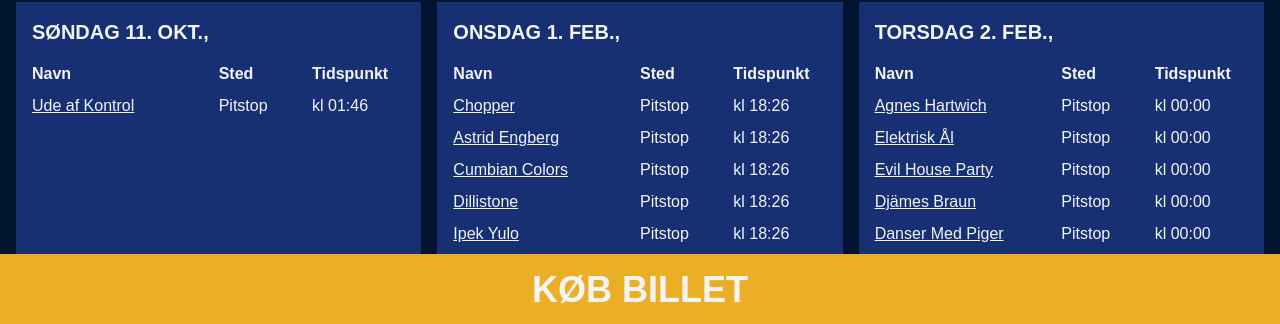
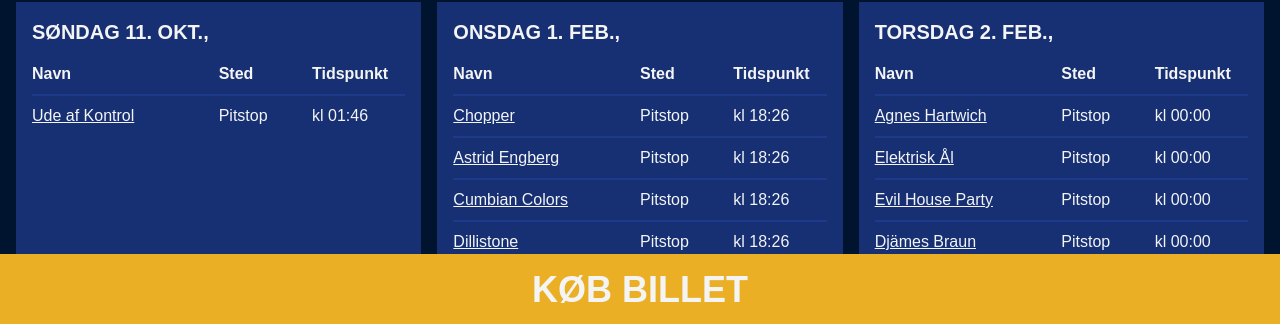
Before and after one commit to andersravn32/kold-festival, a Vue app: page /program in a window 1280 px wide. Shown: the part 474-798 px from the top of the page. Built offline with nearby package versions, Linux system fonts and the light colour scheme; a web font is replaced by a local one.

Commit message:
Add: added space divider

```diff
--- a/src/pages/program.vue
+++ b/src/pages/program.vue
@@ -104,7 +104,7 @@ onMounted(async () => {
             class="flex flex-col space-y-4 bg-blue-900/75 p-4"
           >
             <h2 class="text-xl">{{ column }}</h2>
-            <ul class="flex flex-col space-y-2 text-zinc-100">
+            <ul class="flex flex-col space-y-2 divide-y-2 divide-blue-900 text-zinc-100">
               <li class="grid grid-cols-4 font-header font-bold">
                 <span class="col-span-2">Navn</span>
                 <span>Sted</span>
@@ -120,7 +120,7 @@ onMounted(async () => {
                   );
                 })"
                 :key="index"
-                class="grid grid-cols-4 font-body"
+                class="grid grid-cols-4 font-body pt-2"
               >
                 <span class="col-span-2 cursor-pointer underline" @click="router.push(`/artist/${artist.identifier}`)">{{
                   artist.name
@@ -149,7 +149,7 @@ onMounted(async () => {
             class="flex flex-col space-y-4 bg-blue-900/75 p-4"
           >
             <h2 class="text-xl">{{ column }}</h2>
-            <ul class="flex flex-col space-y-2 text-zinc-100">
+            <ul class="flex flex-col text-zinc-100 space-y-2 divide-y-2 divide-blue-900">
               <li class="grid grid-cols-4 font-header font-bold">
                 <span class="col-span-2">Navn</span>
                 <span>Sted</span>
@@ -165,7 +165,7 @@ onMounted(async () => {
                   );
                 })"
                 :key="index"
-                class="grid grid-cols-4 font-body"
+                class="grid grid-cols-4 font-body pt-2"
               >
                 <span class="col-span-2 underline cursor-pointer" @click="router.push(`/artist/${artist.identifier}`)">{{ artist.name }}</span>
                 <span>{{ artist.location }}</span>
```
